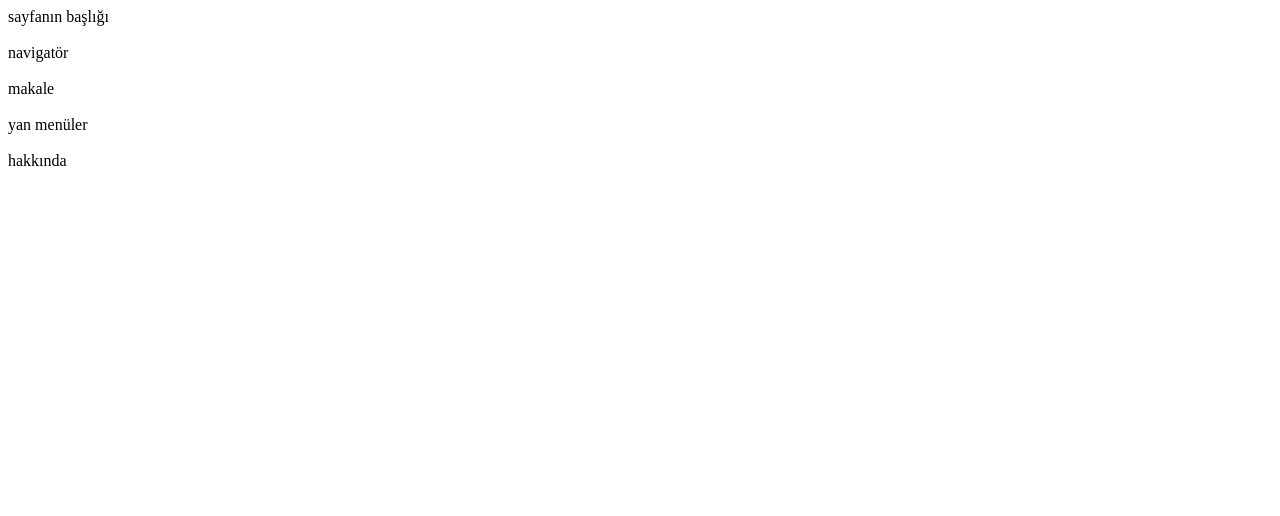
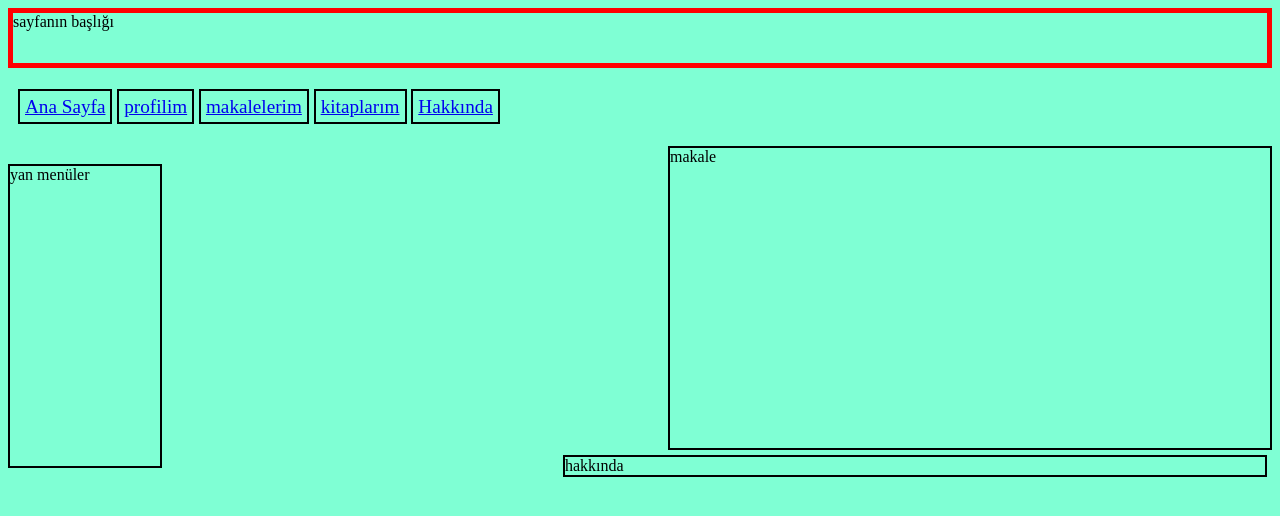
Before and after one commit to hasanacikeloffical/cooking.com-html, a plain HTML site: page index.html in a window 1280 px wide. Drawn offline with Linux system fonts and the light colour scheme.

Commit message:
2.tamamlandı

```diff
--- a/index.html
+++ b/index.html
@@ -2,6 +2,7 @@
 <html>
 
 <head>
+    <link rel="stylesheet" href="style.css">
     <title>sekme adı</title>
     <meta name="viewport" content="width=device-width, initial-scale=1.0">
 
@@ -13,7 +14,12 @@
     </header>
     <br>
     <nav class="nav">
-        navigatör
+                 <a class="homepage" href="homepage.html">Ana Sayfa</a>
+                <a class="profile" href="profile.html">profilim</a>
+                <a class="articel" href="article.html">makalelerim</a>
+                <a class="book" href="book.html">kitaplarım</a>
+                <a class="about" href="about.html">Hakkında</a>
+
     </nav>
     <br>
     <article class="article">
--- /dev/null
+++ b/style.css
@@ -0,0 +1,75 @@
+body{
+    background-color:aquamarine ;
+
+
+
+
+.header{
+
+   position: static;
+   border: solid red 5px;
+   width: auto;
+   height:50px ;
+
+
+}
+.nav{
+        padding: 5px;
+        margin: 5px;
+        color: brown;
+        font-size: larger;
+
+
+        .homepage {
+            border: solid black 2px;
+            padding: 5px;
+        }
+
+        .profile {
+            border: solid black 2px;
+            padding: 5px;
+        }
+
+        .articel {
+            border: solid black 2px;
+            padding: 5px;
+        }
+
+        .book {
+            border: solid black 2px;
+            padding: 5px;
+        }
+
+        .about {
+            border: solid black 2px;
+            padding: 5px;
+        }
+
+}
+
+
+.article{
+    border: solid black 2px ;
+   width: 600px;
+    height: 300px;
+   float: right;
+}
+
+.aside{
+    border: solid black 2px ;
+     width: 150px ;
+     height: 300px;
+     float: left;
+
+    }
+
+
+.footer{
+   border: solid black 2px;
+   float:inline-end ;
+   margin: 5px;
+   width: 700px;
+
+}
+
+}
```
Also changed, not shown: about.html (added), article.html (added), book.html (added), homepage.html (added), profile.html (added).
